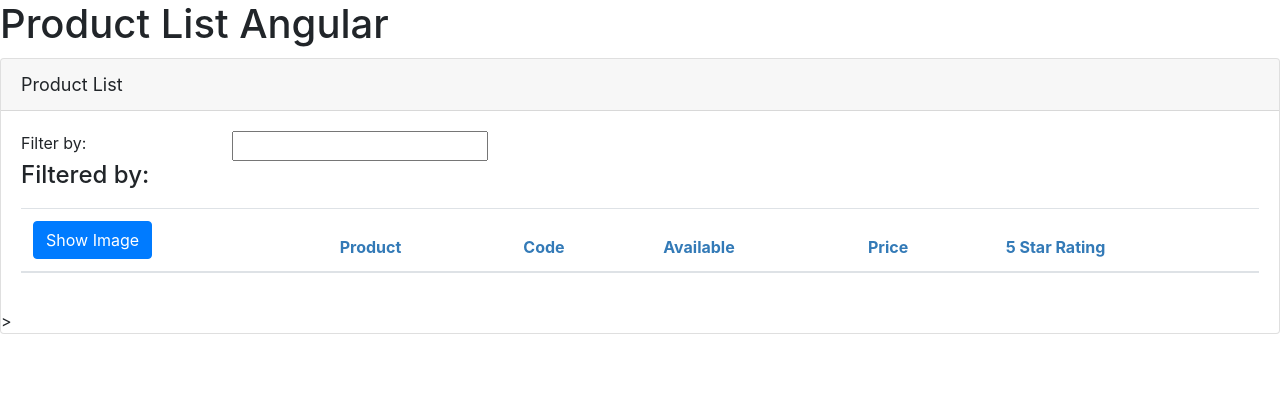
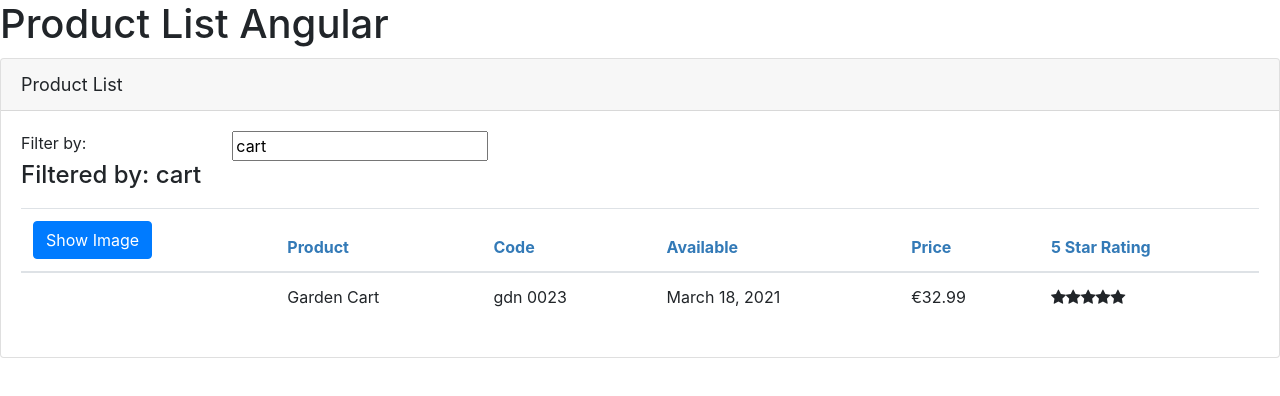
Before and after one commit to alexskrms/productlistangular, an Angular app: page /products in a window 1280 px wide. Shown: the top 396 px of the page. Built offline with nearby package versions, Linux system fonts and the light colour scheme.

Commit message:
Added: -Now we show a nested component to represent stars on product rating. -When we click on the stars we see a next to the page title in order to see the rating in a text formatted way.

```diff
--- a/src/app/app.module.ts
+++ b/src/app/app.module.ts
@@ -5,10 +5,11 @@
 import { ProductListComponent } from './products/product-list.component';
 import { FormsModule } from '@angular/forms';
 import { ConvertToSpacesPipe } from './shared/convert-to-spaces.pipe';
+import { StarComponent } from './shared/star.component';
 
 @NgModule({
   declarations: [
-    AppComponent,ProductListComponent,ConvertToSpacesPipe
+    AppComponent,ProductListComponent,ConvertToSpacesPipe,StarComponent
   ],
   imports: [
     BrowserModule,FormsModule
--- a/src/app/products/product-list.component.html
+++ b/src/app/products/product-list.component.html
@@ -43,10 +43,11 @@
                         <td>{{product.productCode | lowercase | convertToSpaces:'-' }}</td>
                         <td>{{product.releaseDate}}</td>
                         <td>{{product.price | currency:"EUR":"symbol":"1.2-2"}}</td>
-                        <td>{{product.starRating}}</td>
+                        <td><pm-star [rating]="product.starRating"
+                            (ratingClicked)="onRatingClicked($event)"></pm-star></td>
                     </tr>
                 </tbody>
             </table>
         </div>
-    </div>>
+    </div>
 </div>
--- a/src/app/products/product-list.component.ts
+++ b/src/app/products/product-list.component.ts
@@ -30,7 +30,7 @@
             "releaseDate": "March 19, 2021",
             "description": "Leaf rake with 48-inch wooden handle.",
             "price": 19.95,
-            "starRating": 3.2,
+            "starRating": 2.5,
             "imageUrl": "assets/images/leaf_rake.png"
           },
           {
@@ -40,7 +40,7 @@
             "releaseDate": "March 18, 2021",
             "description": "15 gallon capacity rolling garden cart",
             "price": 32.99,
-            "starRating": 4.2,
+            "starRating": 5,
             "imageUrl": "assets/images/garden_cart.png"
           }
     ];
@@ -50,6 +50,7 @@
     }
 
     ngOnInit(): void {
+        this.listFilter = "cart";
     }
 
     performFilter(filterBy: string): IProduct[] {
@@ -57,4 +58,8 @@
         return this.products.filter((product: IProduct) =>
         product.productName.toLocaleLowerCase().includes(filterBy))
     }
+
+    onRatingClicked(message: string): void {
+        this.pageTitle = "Product List: " + message;
+    }
 }
--- a/src/app/shared/star.component.html
+++ b/src/app/shared/star.component.html
@@ -1,6 +1,7 @@
 <div class="crop"
      [style.width.px]="cropWidth"
-     [title]="rating">
+     [title]="rating"
+     (click)="onClick()">
   <div style="width: 75px">
     <span class="fa fa-star"></span>
     <span class="fa fa-star"></span>
--- /dev/null
+++ b/src/app/shared/star.component.ts
@@ -0,0 +1,21 @@
+import { Component, Input, OnChanges, EventEmitter, Output } from "@angular/core";
+
+@Component({
+    selector: 'pm-star',
+    templateUrl: './star.component.html',
+    styleUrls: ['./star.component.css']
+})
+export class StarComponent implements OnChanges{
+    @Input() rating: number = 0;
+    cropWidth: number = 75;
+    @Output() ratingClicked: EventEmitter<string> =
+                    new EventEmitter<string>();
+
+    ngOnChanges(): void {
+        this.cropWidth = this.rating * 75/5;
+    }
+
+    onClick(): void{
+        this.ratingClicked.emit(`The rating ${this.rating} was clicked!`);
+    }
+}
```
